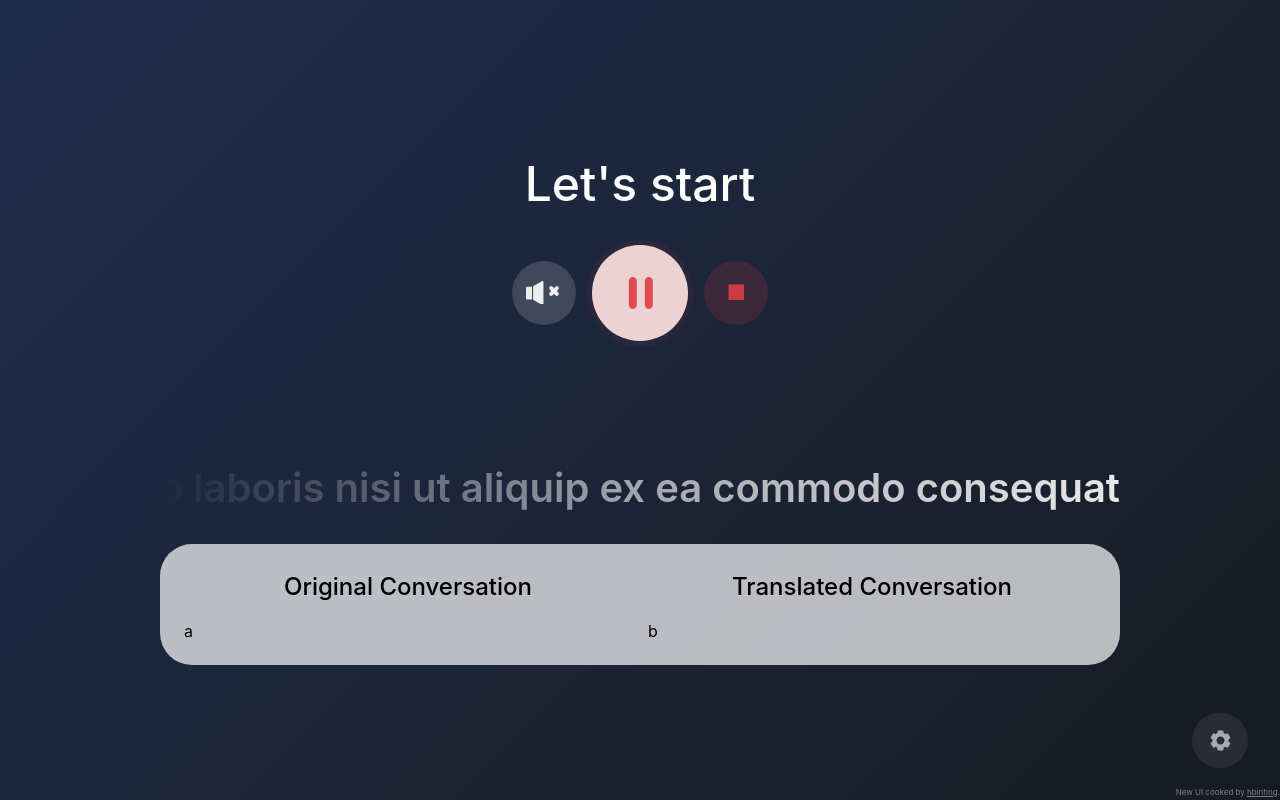
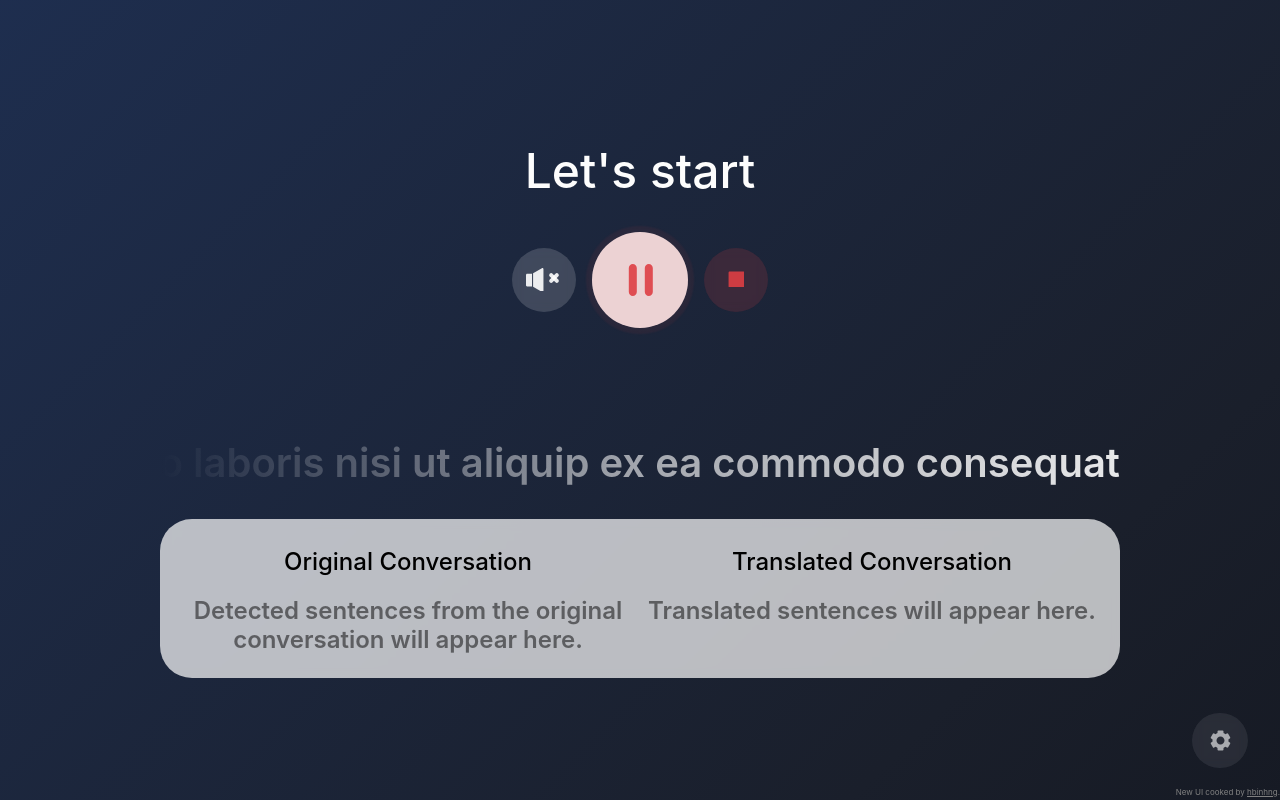
Before and after one commit to pvonsite/RainbowSTS, a Flask app: page / in a window 1280 px wide. Run offline with Flask 3, Linux system fonts and the light colour scheme.

Commit message:
feat(ui/transcribe): Add placeholder text for convos

```diff
--- a/templates/components/main/text.html
+++ b/templates/components/main/text.html
@@ -42,6 +42,14 @@
     padding-left: 0.5rem;
     padding-right: 0.5rem;
   }
+
+  #text .convo span[role="placeholder"] {
+    display: block;
+    color: rgba(0, 0, 0, 0.5);
+    font-weight: 600;
+    font-size: 1.5rem;
+    text-align: center;
+  }
 </style>
 
 <div id="text" class="flex flex-column align-center">
@@ -56,13 +64,20 @@
     <div class="flex-1 flex flex-column">
       <h2 class="text-center">Original Conversation</h2>
 
-      <div id="original-conversation" class="flex-1 convo">a</div>
+      <div id="original-conversation" class="flex-1 convo">
+        <span role="placeholder">
+          Detected sentences from the original conversation will appear
+          here.</span
+        >
+      </div>
     </div>
 
     <div class="flex-1 flex flex-column">
       <h2 class="text-center">Translated Conversation</h2>
 
-      <div id="translated-conversation" class="flex-1 convo">b</div>
+      <div id="translated-conversation" class="flex-1 convo">
+        <span role="placeholder">Translated sentences will appear here.</span>
+      </div>
     </div>
   </div>
 </div>
```
